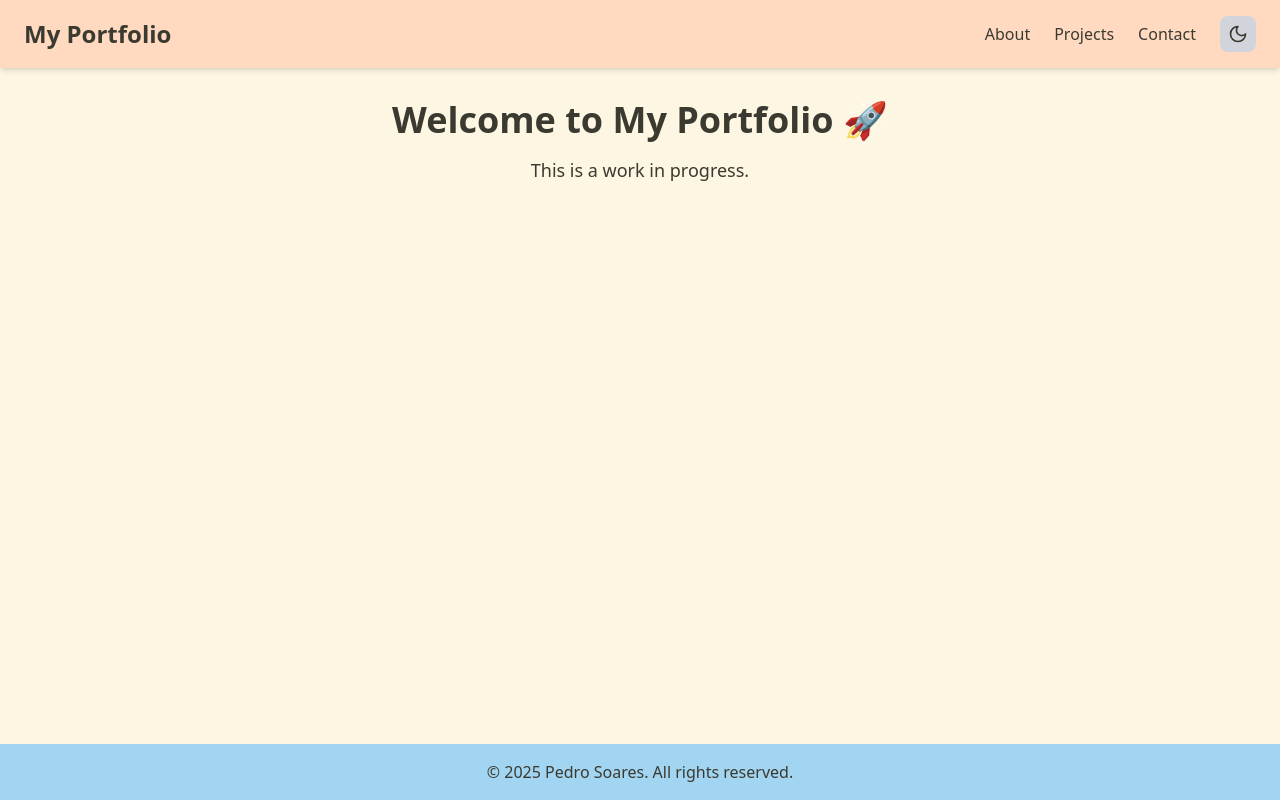
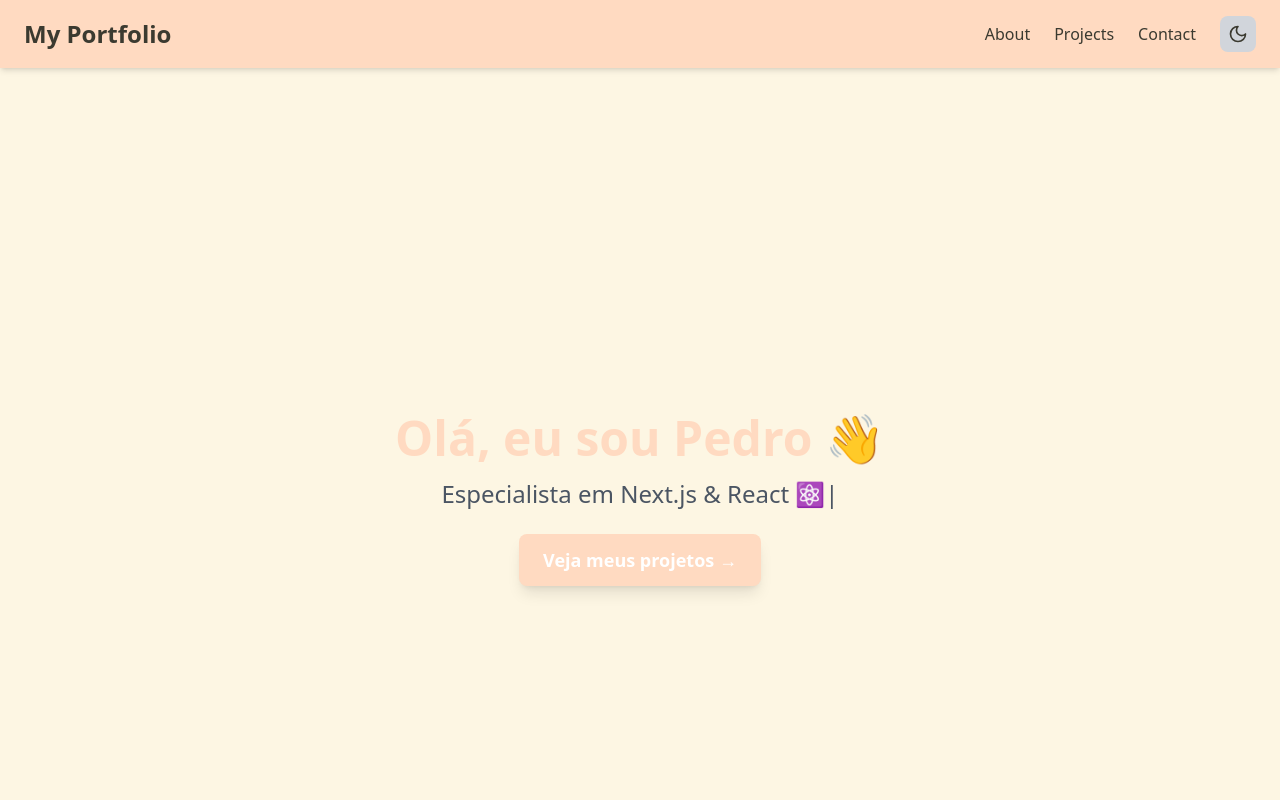
Before and after one commit to pedromssoares/my-portfolio, a Next.js app: page / in a window 1280 px wide. Shown: the top 800 px of the page. Built offline with nearby package versions, Linux system fonts and the light colour scheme.

Commit message:
feat: create animated Home Page with typing effect

```diff
--- a/package.json
+++ b/package.json
@@ -9,10 +9,12 @@
     "lint": "next lint"
   },
   "dependencies": {
+    "framer-motion": "^12.4.7",
     "lucide-react": "^0.476.0",
     "next": "15.1.7",
     "react": "^19.0.0",
-    "react-dom": "^19.0.0"
+    "react-dom": "^19.0.0",
+    "react-typed": "^2.0.12"
   },
   "devDependencies": {
     "@eslint/eslintrc": "^3",
--- a/src/pages/index.tsx
+++ b/src/pages/index.tsx
@@ -1,8 +1,52 @@
+import { motion } from "framer-motion";
+import { ReactTyped }  from "react-typed";
+import Link from "next/link";
+
 export default function Home() {
   return (
-    <section className="text-center">
-      <h1 className="text-4xl font-bold">Welcome to My Portfolio 🚀</h1>
-      <p className="mt-4 text-lg">This is a work in progress.</p>
+    <section className="flex flex-col items-center justify-center min-h-screen text-center">
+      {/* Animação de Entrada */}
+      <motion.div
+        initial={{ opacity: 0, y: -50 }}
+        animate={{ opacity: 1, y: 0 }}
+        transition={{ duration: 1 }}
+      >
+        <h1 className="text-5xl font-bold text-primary dark:text-accent mb-4">
+          Olá, eu sou Pedro 👋
+        </h1>
+      </motion.div>
+
+      {/* Efeito de Digitação */}
+      <motion.div
+        initial={{ opacity: 0 }}
+        animate={{ opacity: 1 }}
+        transition={{ delay: 0.5, duration: 1 }}
+        className="text-2xl text-gray-600 dark:text-gray-300 mb-6"
+      >
+        <ReactTyped
+          strings={[
+            "Desenvolvedor Frontend 🚀",
+            "Especialista em Next.js & React ⚛️",
+            "Apaixonado por Tecnologia e Inovação 💡"
+          ]}
+          typeSpeed={50}
+          backSpeed={30}
+          loop
+        />
+      </motion.div>
+
+      {/* Botão CTA */}
+      <motion.div
+        initial={{ opacity: 0, scale: 0.8 }}
+        animate={{ opacity: 1, scale: 1 }}
+        transition={{ delay: 1, duration: 0.5 }}
+      >
+        <Link href="#projects">
+          <button className="px-6 py-3 text-lg font-semibold bg-primary text-white rounded-lg shadow-lg hover:bg-secondary transition">
+            Veja meus projetos →
+          </button>
+        </Link>
+      </motion.div>
     </section>
   );
 }
```
Also changed, not shown: 1 other file (tests, documents, lock files or other folders).
